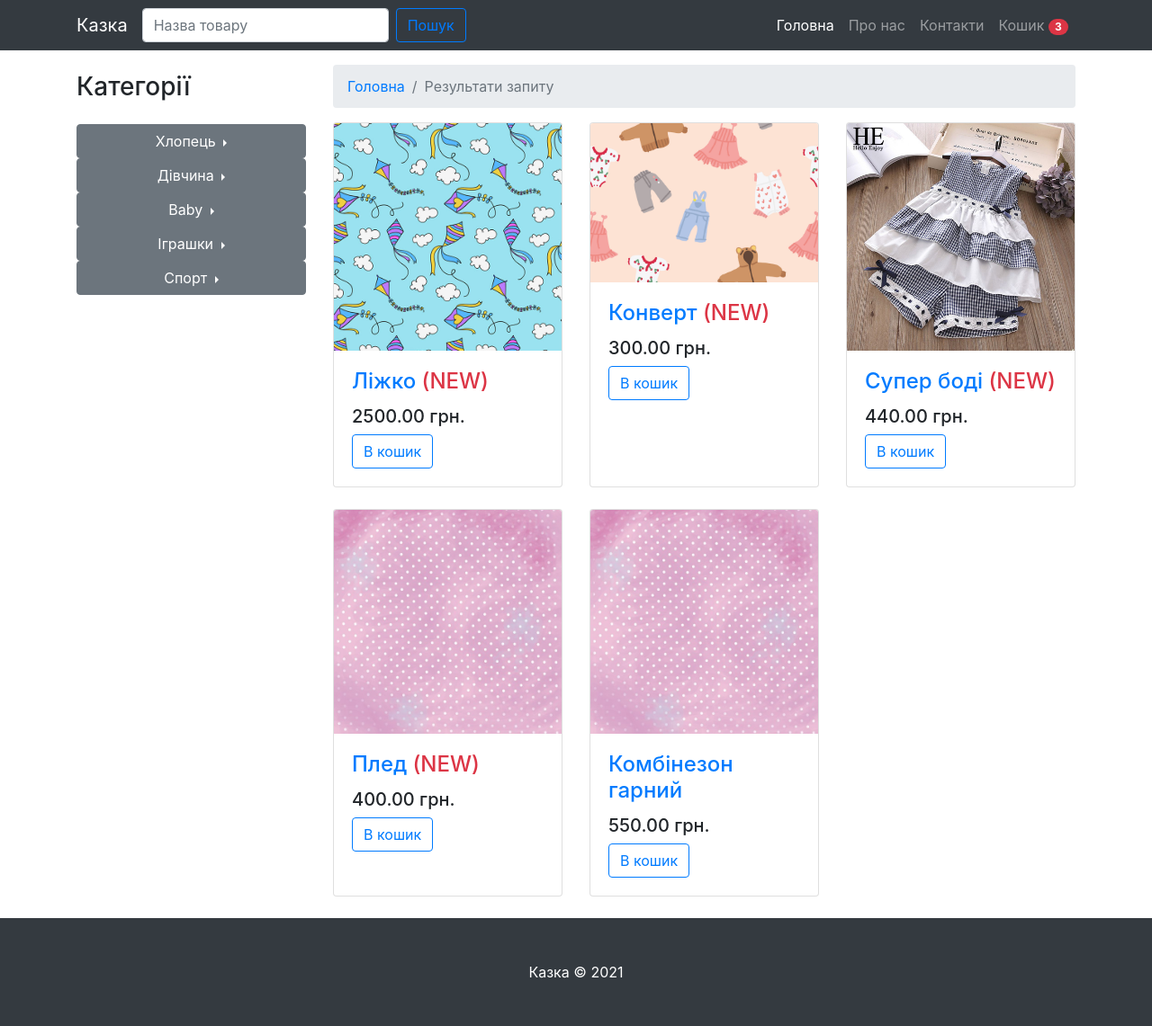
After one commit to VladyslavShaposhnikov/Shop, a Django app: page /search/ in a window 1280 px wide. The commit adds this page. Shown: the whole page at 90% size. Run offline with Django 3.2, Linux system fonts and the light colour scheme; data comes from the database, SQL or seed files in the repository; both versions use the stored data as it was after the commit.

Commit message:
search queries is done

```diff
--- a/main/templates/index.html
+++ b/main/templates/index.html
@@ -31,6 +31,12 @@
         <span class="navbar-toggler-icon"></span>
       </button>
       <div class="collapse navbar-collapse" id="navbarResponsive">
+        <ul class="navbar-nav mr-auto">
+          <form class="form-inline my-2 my-lg-0" action="{% url 'search' %}">
+            <input class="form-control mr-sm-2" type="search" placeholder="Назва товару" aria-label="Search" name='search1'>
+            <button class="btn btn-outline-primary my-2 my-sm-0" type="submit">Пошук</button>
+          </form>
+        </ul>
         <ul class="navbar-nav ml-auto">
           <li class="nav-item active">
             <a class="nav-link" href="/">Головна
--- /dev/null
+++ b/main/templates/search_temp.html
@@ -0,0 +1,112 @@
+{% extends 'index.html' %}
+{% block title %}Search{% endblock %}
+{% block content %}
+<nav aria-label="breadcrumb" class="mt-3">
+    <ol class="breadcrumb">
+      <li class="breadcrumb-item"><a href="/">Головна</a></li>
+      <li class="breadcrumb-item active" aria-current="page">Результати запиту</a></li>
+    </ol>
+</nav>
+<div class="row">
+    {% if babies %}
+    {% for item in babies %}
+    <div class="col-lg-4 col-md-6 mb-4">
+      <div class="card h-100">
+        <a href="{% url 'pro_det' item.category.parent.slug item.slug %}"><img class="card-img-top" src="{{ item.photo.url }}" alt=""></a>
+        <div class="card-body">
+          <h4 class="card-title">
+            <a href="{% url 'pro_det' item.category.parent.slug item.slug %}">{{ item.title }}
+              {% if item.new_product == True %}
+              <a class="text-danger">(NEW)</a>
+              {% endif %}
+            </a>
+          </h4>
+          <h5>{{ item.price }} грн.</h5>
+          <a href="{% url 'add-to-cart' ct_model=item.category.parent.slug slug=item.slug %}"><button class="btn btn-outline-primary">В кошик</button></a>
+        </div>
+      </div>
+    </div>
+    {% endfor %}
+    {% endif %}
+    {% if b %}
+    {% for item in b %}
+    <div class="col-lg-4 col-md-6 mb-4">
+      <div class="card h-100">
+        <a href="{% url 'pro_det' item.category.parent.slug item.slug %}"><img class="card-img-top" src="{{ item.photo.url }}" alt=""></a>
+        <div class="card-body">
+          <h4 class="card-title">
+            <a href="{% url 'pro_det' item.category.parent.slug item.slug %}">{{ item.title }}
+              {% if item.new_product == True %}
+              <a class="text-danger">(NEW)</a>
+              {% endif %}
+            </a>
+          </h4>
+          <h5>{{ item.price }} грн.</h5>
+          <a href="{% url 'add-to-cart' ct_model=item.category.parent.slug slug=item.slug %}"><button class="btn btn-outline-primary">В кошик</button></a>
+        </div>
+      </div>
+    </div>
+    {% endfor %}
+    {% endif %}
+    {% if g %}
+    {% for item in g %}
+    <div class="col-lg-4 col-md-6 mb-4">
+      <div class="card h-100">
+        <a href="{% url 'pro_det' item.category.parent.slug item.slug %}"><img class="card-img-top" src="{{ item.photo.url }}" alt=""></a>
+        <div class="card-body">
+          <h4 class="card-title">
+            <a href="{% url 'pro_det' item.category.parent.slug item.slug %}">{{ item.title }}
+              {% if item.new_product == True %}
+              <a class="text-danger">(NEW)</a>
+              {% endif %}
+            </a>
+          </h4>
+          <h5>{{ item.price }} грн.</h5>
+          <a href="{% url 'add-to-cart' ct_model=item.category.parent.slug slug=item.slug %}"><button class="btn btn-outline-primary">В кошик</button></a>
+        </div>
+      </div>
+    </div>
+    {% endfor %}
+    {% endif %}
+    {% if t %}
+    {% for item in t %}
+    <div class="col-lg-4 col-md-6 mb-4">
+      <div class="card h-100">
+        <a href="{% url 'pro_det' item.category.parent.slug item.slug %}"><img class="card-img-top" src="{{ item.photo.url }}" alt=""></a>
+        <div class="card-body">
+          <h4 class="card-title">
+            <a href="{% url 'pro_det' item.category.parent.slug item.slug %}">{{ item.title }}
+              {% if item.new_product == True %}
+              <a class="text-danger">(NEW)</a>
+              {% endif %}
+            </a>
+          </h4>
+          <h5>{{ item.price }} грн.</h5>
+          <a href="{% url 'add-to-cart' ct_model=item.category.parent.slug slug=item.slug %}"><button class="btn btn-outline-primary">В кошик</button></a>
+        </div>
+      </div>
+    </div>
+    {% endfor %}
+    {% endif %}
+    {% if s %}
+    {% for item in s %}
+    <div class="col-lg-4 col-md-6 mb-4">
+      <div class="card h-100">
+        <a href="{% url 'pro_det' item.category.parent.slug item.slug %}"><img class="card-img-top" src="{{ item.photo.url }}" alt=""></a>
+        <div class="card-body">
+          <h4 class="card-title">
+            <a href="{% url 'pro_det' item.category.parent.slug item.slug %}">{{ item.title }}
+              {% if item.new_product == True %}
+              <a class="text-danger">(NEW)</a>
+              {% endif %}
+            </a>
+          </h4>
+          <h5>{{ item.price }} грн.</h5>
+          <a href="{% url 'add-to-cart' ct_model=item.category.parent.slug slug=item.slug %}"><button class="btn btn-outline-primary">В кошик</button></a>
+        </div>
+      </div>
+    </div>
+    {% endfor %}
+    {% endif %}
+  </div>
+{% endblock %}
--- a/main/urls.py
+++ b/main/urls.py
@@ -10,4 +10,5 @@ urlpatterns = [
     path('add-to-cart/<str:ct_model>/<slug:slug>/', add_to_cart, name='add-to-cart'),
     path('delete-from-cart/<str:ct_model>/<slug:slug>/', delete_from_cart, name='delete-from-cart'),
     path('change-qty/<str:ct_model>/<slug:slug>/', change_qty_cartproduct, name='change-qty'),
+    path('search/', searching, name='search'),
 ]
--- a/main/views.py
+++ b/main/views.py
@@ -143,3 +143,15 @@ def change_qty_cartproduct(request, *args, **kwargs):
     cart.save()
     messages.add_message(request, messages.INFO, "Ви змінили кількість '{}' на '{}'".format(prod.title, num))
     return HttpResponseRedirect('/cart', context)
+
+def searching(request):
+    search_query = request.GET.get('search1', '')
+    if search_query:
+        context['babies'] = Baby.objects.filter(title__contains=search_query).filter(father=None)
+        context['b'] = Boy.objects.filter(title__contains=search_query).filter(father=None)
+        context['g'] = Girl.objects.filter(title__contains=search_query).filter(father=None)
+        context['t'] = Toys.objects.filter(title__contains=search_query)
+        context['s'] = Sport.objects.filter(title__contains=search_query)
+    else:
+        context['babies'] = Baby.objects.filter(father=None).order_by('-pub_date')
+    return render(request,'search_temp.html', context)
```
Also changed, not shown: db.sqlite3.
